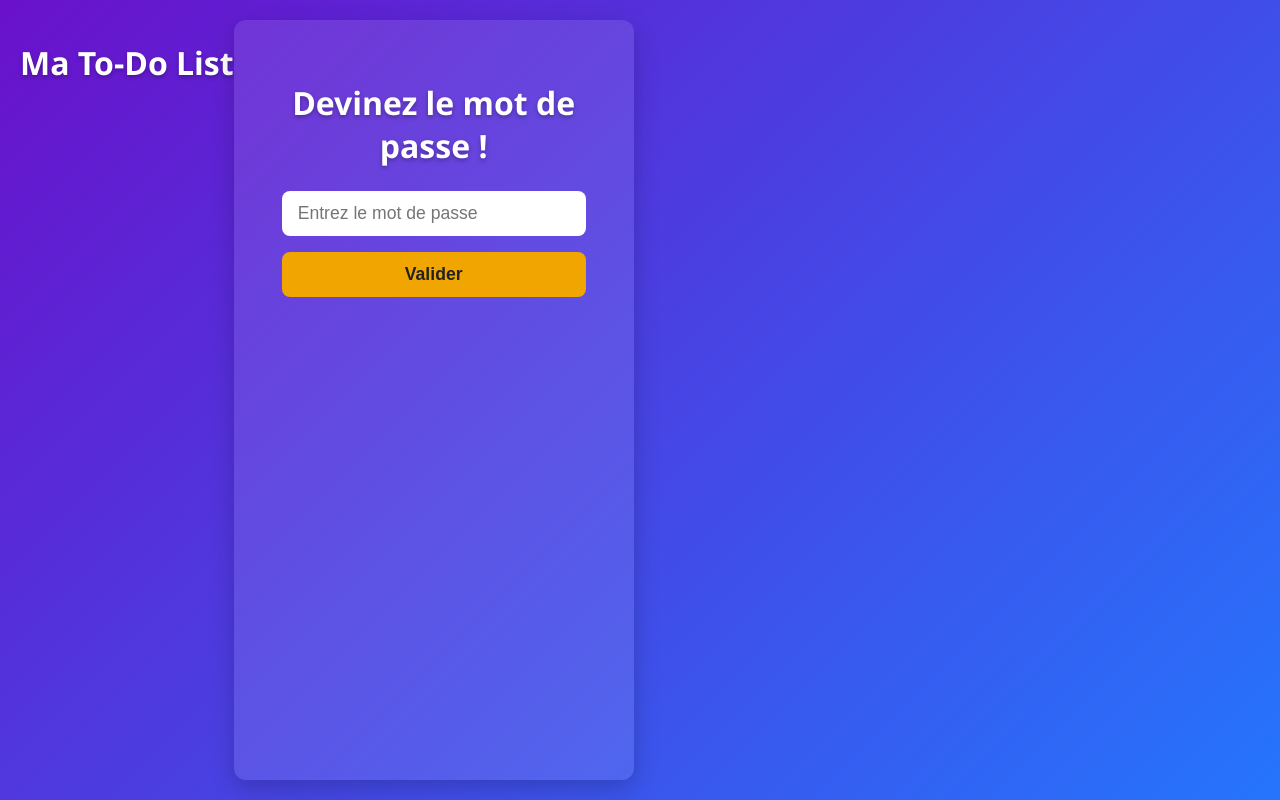
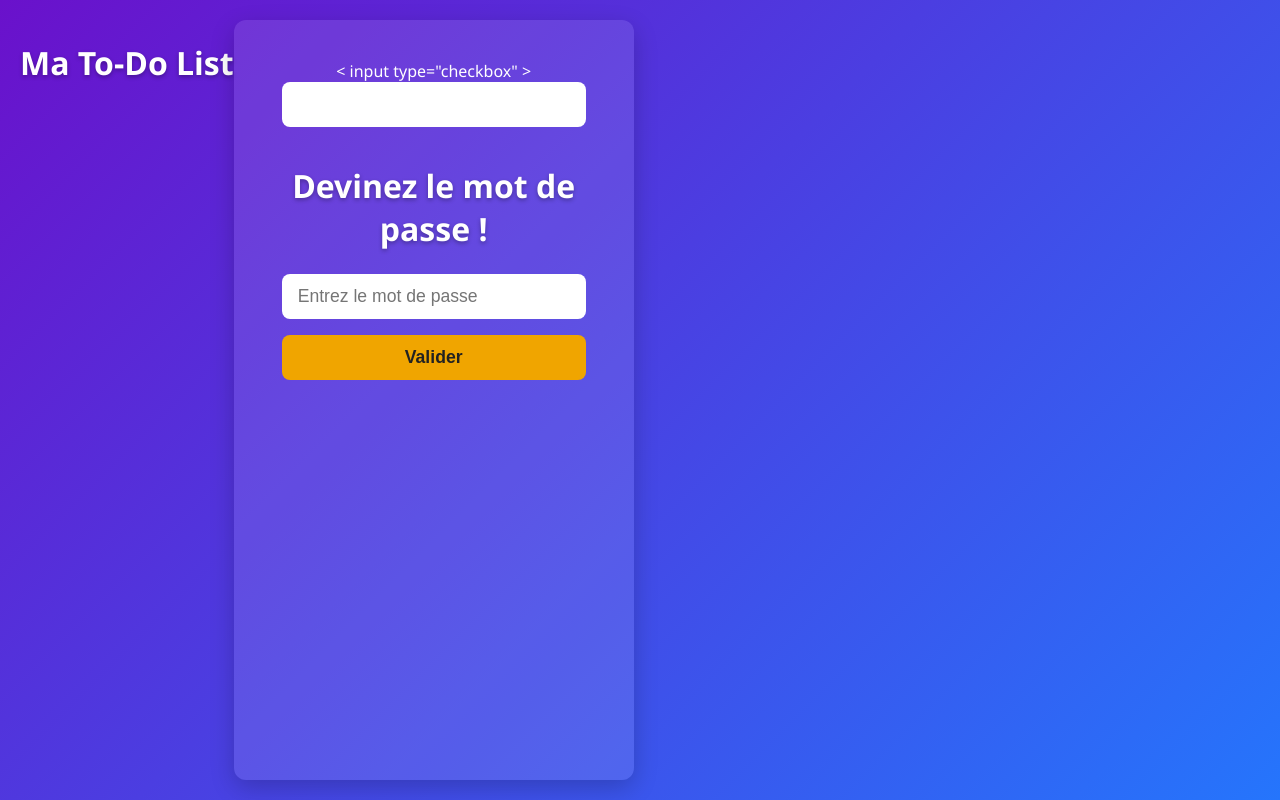
Before and after one commit to dim2008/projet, a Flask app: page / in a window 1280 px wide. Run offline with Flask 3, Linux system fonts and the light colour scheme.

Commit message:
Update index.html

```diff
--- a/templates/index.html
+++ b/templates/index.html
@@ -8,6 +8,8 @@
 <body>
     <h1>Ma To-Do List</h1>
     <div class="container">
+        < input type="checkbox" >
+        <input type="text">
         <h1>Devinez le mot de passe !</h1>
         <input type="text" id="passwordInput" placeholder="Entrez le mot de passe" />
         <button id="submitBtn">Valider</button>
```
